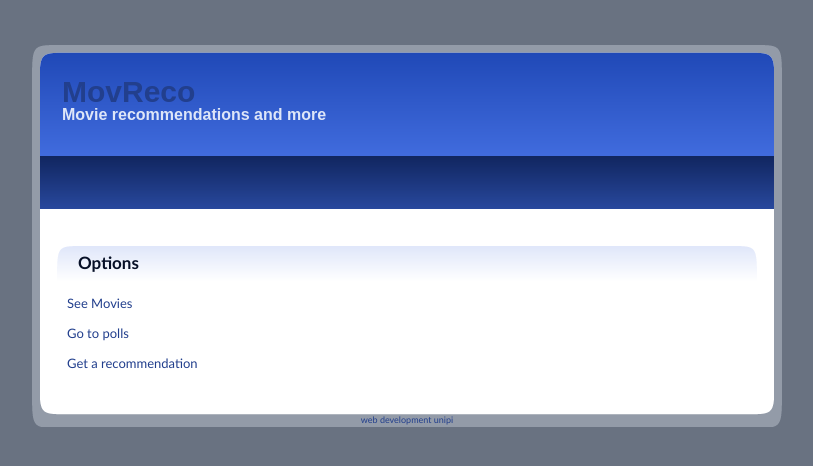
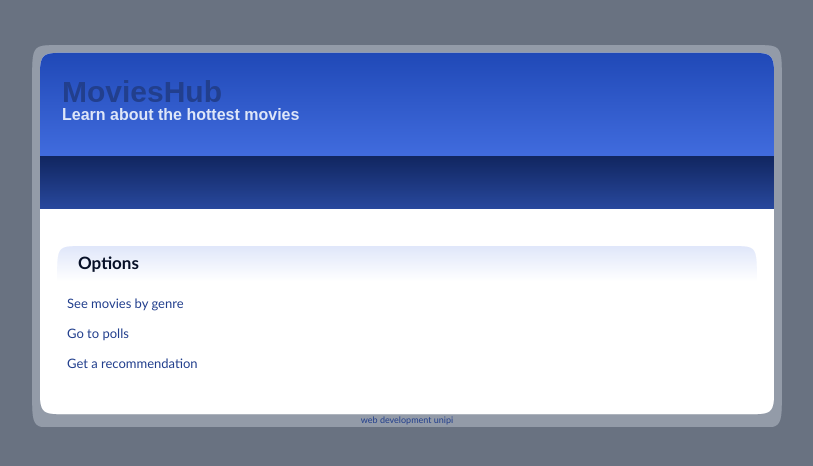
Before and after one commit to kiriakosv/movie-recommendator, a Django app: page /mainp/ in a window 1280 px wide. Shown: the top 466 px of the page, without its empty margins (233-1046 px from the left). Run offline with Django 3.2, Linux system fonts and the light colour scheme.

Commit message:
Changed site title

```diff
--- a/moviesite/mainp/templates/mainp/index.html
+++ b/moviesite/mainp/templates/mainp/index.html
@@ -3,7 +3,7 @@
 {% block content %}
 <div class="contentTitle"><h1>Options</h1></div>
 <div class="contentText">
-<a href="{% url 'movielists:index'%}">See Movies</a><br>
+<a href="{% url 'movielists:index'%}">See movies by genre</a><br>
 <a href="{% url 'polls:index'%}">Go to polls</a><br>
 <a href="{% url 'recommender:index'%}">Get a recommendation</a>
 </div>
--- a/moviesite/moviesite/urls.py
+++ b/moviesite/moviesite/urls.py
@@ -7,7 +7,7 @@ urlpatterns = patterns('',
     url(r'^recommender/', include('recommender.urls', namespace = "recommender")),
     url(r'^polls/', include('polls.urls', namespace = "polls")),
     url(r'^mainp/', include('mainp.urls', namespace = "mainp")),
-    url(r'^movielists/', include('movielists.urls', namespace = "movielists")),
+    url(r'^serieslists/', include('movielists.urls', namespace = "movielists")),
     url(r'^admin/', include(admin.site.urls)),
 )
 
--- a/moviesite/recommender/templates/recommender/index.html
+++ b/moviesite/recommender/templates/recommender/index.html
@@ -1,7 +1,7 @@
 {% extends "site_template/site_template.html" %}
 
 {% block content %}
-<div class="contentTitle"><h1>Which Movies Should I see?</h1></div>
+<div class="contentTitle"><h1>Which TV Series Should I see?</h1></div>
 <div class="contentText">
     <p>
     This test will help you find movies which you may like.<br>
--- a/moviesite/templates/admin/base_site.html
+++ b/moviesite/templates/admin/base_site.html
@@ -3,7 +3,7 @@
 {% block title %}{{ title }} | {{ site_title|default:_('Django site admin') }}{% endblock %}
 
 {% block branding %}
-<h1 id="site-name"><a href="{% url 'admin:index' %}">Movie Site Administration</a></h1>
+<h1 id="site-name"><a href="{% url 'admin:index' %}">MoviesHub Administration</a></h1>
 {% endblock %}
 
 {% block nav-global %}{% endblock %}
--- a/moviesite/templates/site_template/site_template.html
+++ b/moviesite/templates/site_template/site_template.html
@@ -12,8 +12,8 @@
     <div id="page">
 
         <div id="header">
-            <div id="headerTitle"><a href="{% url 'mainp:index'%}">MovReco</a></div>
-            <div id="headerSubText">Movie recommendations and more</div>
+            <div id="headerTitle"><a href="{% url 'mainp:index'%}">MoviesHub</a></div>
+            <div id="headerSubText">Learn about the hottest movies</div>
 
         </div>
         <div id="bar">
```
